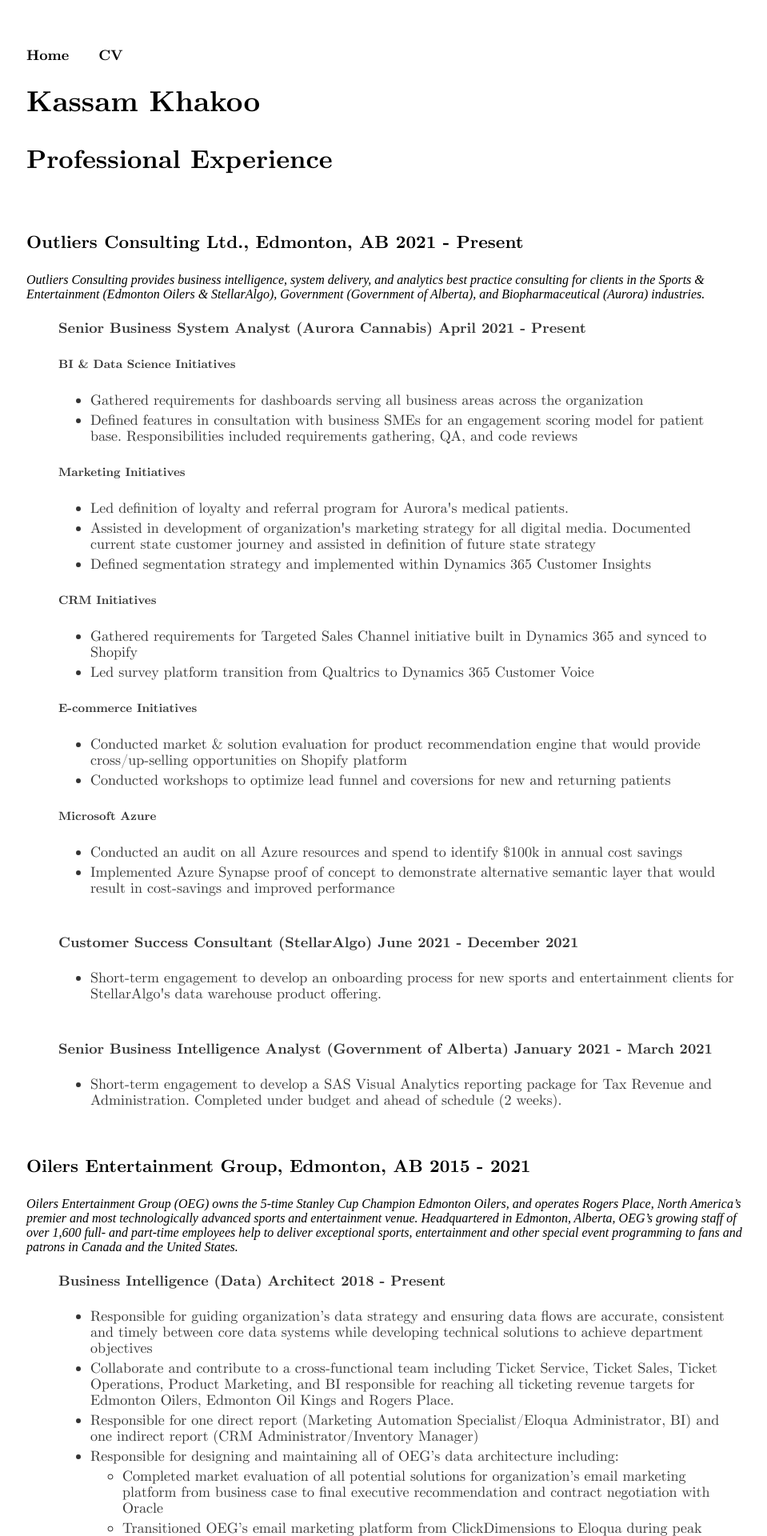
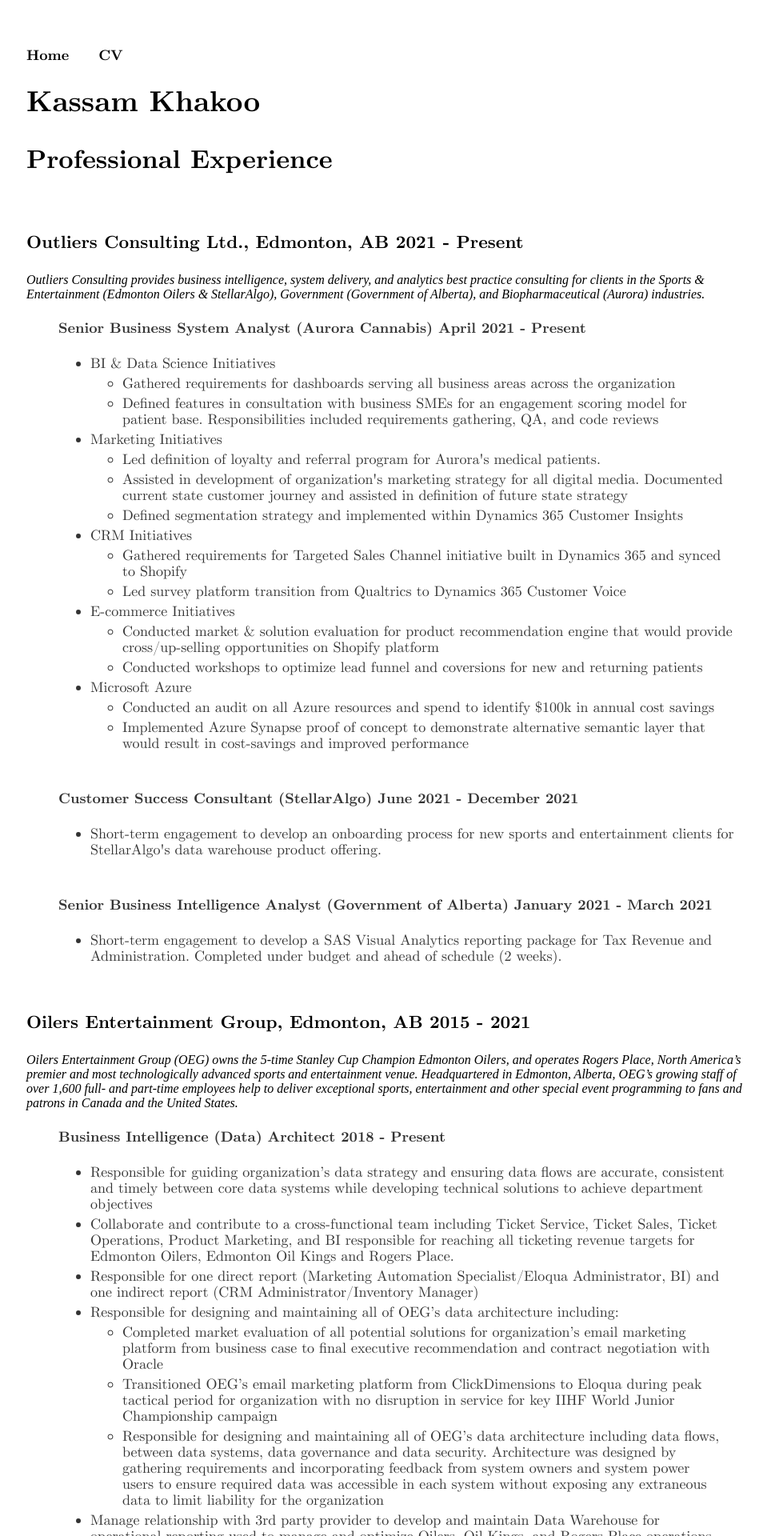
Before and after one commit to kassamkhakoo/kassamkhakoo.github.io, a Jekyll site: the page built from cv/index.html, in a window 1280 px wide. Shown: the top 1920 px of the page at 80% size, without its empty margins (159-1118 px from the left). Built offline with Jekyll 4.4.1, drawn with Linux system fonts in a browser that asks for light colours.

Commit message:
Update index.html

```diff
--- a/cv/index.html
+++ b/cv/index.html
@@ -10,31 +10,33 @@
 	<em>Outliers Consulting provides business intelligence, system delivery, and analytics best practice consulting for clients in the Sports & Entertainment (Edmonton Oilers & StellarAlgo), Government (Government of Alberta), and Biopharmaceutical (Aurora) industries.</em>
 	<ul>
 		<h4> <b>Senior Business System Analyst (Aurora Cannabis)</b> April 2021 - Present</h4>
-		<h5>BI & Data Science Initiatives</h5>
 		<ul style="list-style-type:disc">
+			<li>BI & Data Science Initiatives</li>
+			<ul style="list-style-type:circle">
 				<li>Gathered requirements for dashboards serving all business areas across the organization</li>
 				<li>Defined features in consultation with business SMEs for an engagement scoring model for patient base. Responsibilities included requirements gathering, QA, and code reviews</li>
 			</ul>
-		<h5>Marketing Initiatives</h5>
-		<ul style="list-style-type:disc">
+			<li>Marketing Initiatives</li>
+			<ul style="list-style-type:circle">
 				<li>Led definition of loyalty and referral program for Aurora's medical patients.</li>
 				<li>Assisted in development of organization's marketing strategy for all digital media. Documented current state customer journey and assisted in definition of future state strategy</li>
 				<li>Defined segmentation strategy and implemented within Dynamics 365 Customer Insights</li>
 			</ul>
-		<h5>CRM Initiatives</h5>
-		<ul style="list-style-type:disc">
+			<li>CRM Initiatives</li>
+			<ul style="list-style-type:circle">
 				<li>Gathered requirements for Targeted Sales Channel initiative built in Dynamics 365 and synced to Shopify</li>
 				<li>Led survey platform transition from Qualtrics to Dynamics 365 Customer Voice</li>
 			</ul>
-		<h5>E-commerce Initiatives</h5>
-		<ul style="list-style-type:disc">
+			<li>E-commerce Initiatives</li>
+			<ul style="list-style-type:circle">
 				<li>Conducted market & solution evaluation for product recommendation engine that would provide cross/up-selling opportunities on Shopify platform</li>
 				<li>Conducted workshops to optimize lead funnel and coversions for new and returning patients</li>
 			</ul>
-		<h5>Microsoft Azure</h5>
-		<ul style="list-style-type:disc">
+			<li>Microsoft Azure</li>
+			<ul style="list-style-type:circle">
 				<li>Conducted an audit on all Azure resources and spend to identify $100k in annual cost savings</li>
 				<li>Implemented Azure Synapse proof of concept to demonstrate alternative semantic layer that would result in cost-savings and improved performance</li>
+			</ul>
 		</ul>
 		<br>
 		<h4> <b>Customer Success Consultant (StellarAlgo)</b> June 2021 - December 2021</h4>
```
Lines whose indentation alone changed are shown as unchanged.
